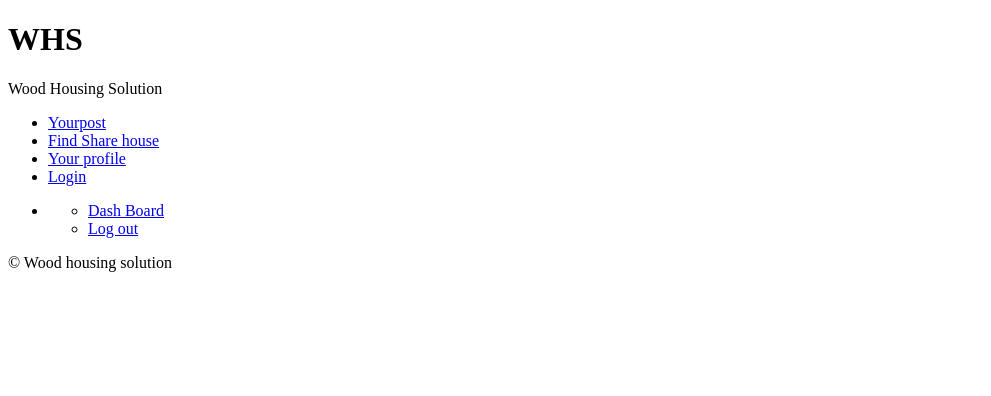
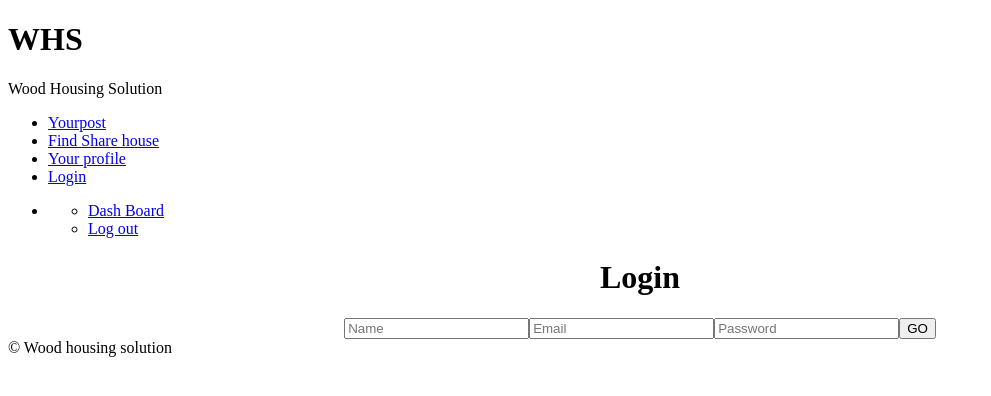
Before and after one commit to HenryHitak/house_share.github.io, a React (Create React App) app: page /login in a window 1280 px wide. Shown: the top 396 px of the page, without its empty margins (0-991 px from the left). Built offline with nearby package versions, Linux system fonts and the light colour scheme.

Commit message:
updated login

```diff
--- a/src/pages/Login.js
+++ b/src/pages/Login.js
@@ -1,5 +1,70 @@
-function Login(){
+import { useState } from 'react';
 
+function Login() {
+  const [name, setName] = useState('');
+  const [email, setEmail] = useState('');
+  const [password, setPassword] = useState('');
+  const [isLoggedin, setIsLoggedin] = useState(false);
+
+  const login = (e) => {
+    e.preventDefault();
+    console.log(name, email, password);
+    const userData = {
+      name,
+      email,
+      password,
+    };
+    localStorage.setItem('token-info', JSON.stringify(userData));
+    setIsLoggedin(true);
+    setName('');
+    setEmail('');
+    setPassword('');
+  };
+
+  const logout = () => {
+    localStorage.removeItem('token-info');
+    setIsLoggedin(false);
+  };
+
+  return (
+    <>
+      <div style={{ textAlign: 'center' }}>
+        <h1>Login </h1>
+        {!isLoggedin ? (
+          <>
+            <form action="">
+              <input
+                type="text"
+                onChange={(e) => setName(e.target.value)}
+                value={name}
+                placeholder="Name"
+              />
+              <input
+                type="email"
+                onChange={(e) => setEmail(e.target.value)}
+                value={email}
+                placeholder="Email"
+              />
+              <input
+                type="password"
+                onChange={(e) => setPassword(e.target.value)}
+                value={password}
+                placeholder="Password"
+              />
+              <button type="submit" onClick={login}>
+                GO
+              </button>
+            </form>
+          </>
+        ) : (
+          <>
+            <h1>User is logged in</h1>
+            <button onClickCapture={logout}>logout user</button>
+          </>
+        )}
+      </div>
+    </>
+  );
 }
 
 export default Login;
```
